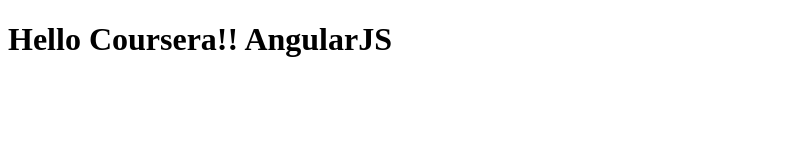
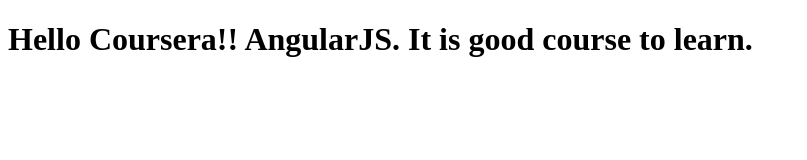
Before and after one commit to JyotiA1711/Coursera-test, a plain HTML site: page index.html in a window 1280 px wide. Shown: the whole page, without its empty margins (0-807 px from the left). Drawn offline with Linux system fonts and the light colour scheme.

Commit message:
Next version of web file.

```diff
--- a/index.html
+++ b/index.html
@@ -5,6 +5,6 @@
     <title>Hello Coursera</title>
   </head>
   <body>
-    <h1>Hello Coursera!! AngularJS</h1>
+    <h1>Hello Coursera!! AngularJS. It is good course to learn.</h1>
   </body>
 </html>
```
